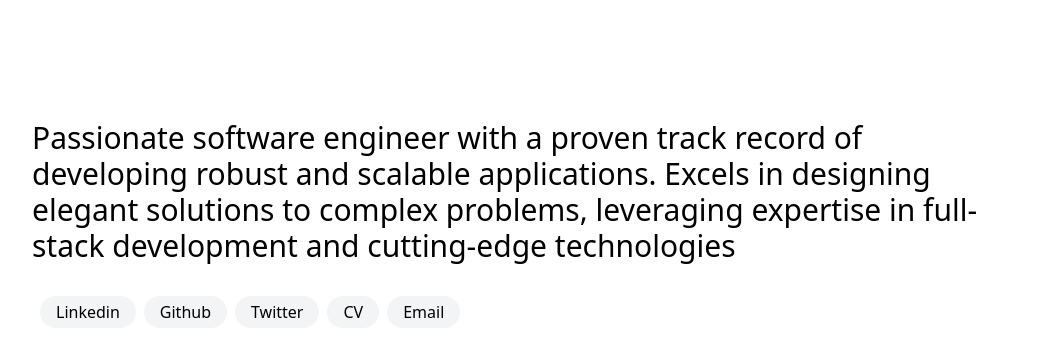
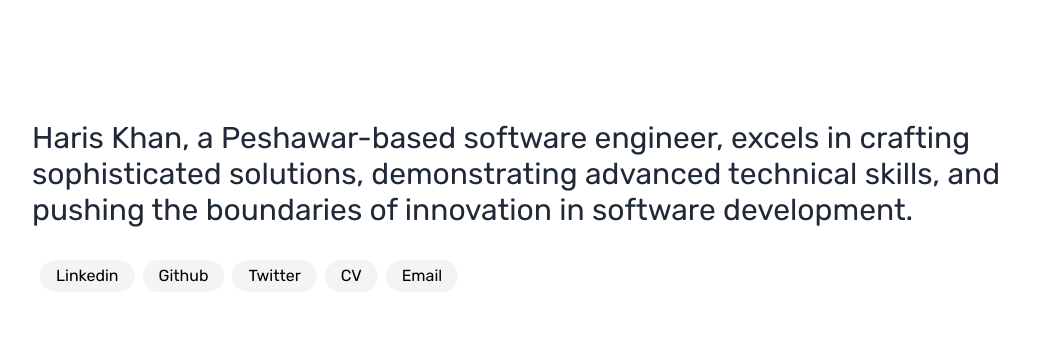
Before and after one commit to developebyharis/hariskhan_V1, a plain HTML site: page index.html in a window 1280 px wide. Shown: the top 353 px of the page, without its empty margins (120-1159 px from the left). Drawn offline with nearby package versions, Linux system fonts and the light colour scheme.

Commit message:
add some font

```diff
--- a/assets/css/styles.css
+++ b/assets/css/styles.css
@@ -3,8 +3,11 @@ body {
     -moz-user-select: none; /* Firefox */
     -ms-user-select: none; /* IE 10+ */
     user-select: none; /* Standard syntax */
+
+    font-family: 'Bodoni Moda', serif;
+    font-family: 'DM Serif Display', serif;
+    font-family: 'Rubik', sans-serif;
   }
-
 
 
 
--- a/assets/js/app.js
+++ b/assets/js/app.js
@@ -19,7 +19,7 @@ function app() {
           <img src="${project.image}" alt="${project.name}" class="w-[3.6rem] h-[3.4rem] rounded-2xl">
         </div>
         <div class="p-4 text-left mt-[-5.5rem] ml-[4.5rem]">
-          <h1 class=" text-md font-medium uppercase	">${project.name}</h1>
+          <h1 class="text-md font-medium uppercase	">${project.name}</h1>
           <p class="text-gray-700 truncate-lines">${project.desc}</p>
         </div>
         <div class="button flex justify-end items-start absolute inset-2">
@@ -35,7 +35,7 @@ function app() {
     <div class="justify-center items-center lg:px-[8rem] lg:pt-[6rem] md:pt-[6rem] md:px-[8rem] pb-12 h-full">
       <div class="portfolio p-6 sm:ml-auto">
         <div class="desc justify-center pb-5 sm:justify-start">
-          <h1 class="font-semi  text-left text-xl lg:text-left lg:text-3xl md:text-3xl font-sans">${data.about[0].desc}</h1>
+          <h1 class=" text-gray-800 text-left text-xl lg:text-left lg:text-3xl md:text-3xl">${data.about[0].desc}</h1>
         </div>
         <div class="socialLinks flex  relative space-x-2 px-2 py-3 mb-4 overflow-x-auto">
         ${socialsBtn.join("")}
--- a/data.js
+++ b/data.js
@@ -1,7 +1,7 @@
 const appData = {
     about: [
         {
-            desc: "Passionate software engineer with a proven track record of developing robust and scalable applications. Excels in designing elegant solutions to complex problems, leveraging expertise in full-stack development and cutting-edge technologies"
+            desc: "Haris Khan, a Peshawar-based software engineer, excels in crafting sophisticated solutions, demonstrating advanced technical skills, and pushing the boundaries of innovation in software development."
         }
     ],
     socials: [
--- a/index.html
+++ b/index.html
@@ -6,7 +6,10 @@
     <meta name="viewport" content="width=device-width, initial-scale=1.0">
     <script src="https://cdn.tailwindcss.com"></script>
     <link rel="stylesheet" href="assets/css/styles.css">
-    <title>Portfolio</title>
+    <link rel="preconnect" href="https://fonts.googleapis.com">
+<link rel="preconnect" href="https://fonts.gstatic.com" crossorigin>
+<link href="https://fonts.googleapis.com/css2?family=Bodoni+Moda:opsz@6..96&family=DM+Serif+Display&family=Rubik&display=swap" rel="stylesheet">
+    <title>Haris Khan - Software Engineer</title>
 </head>
 <body>
     <div class="app text-center" id="app">
```
